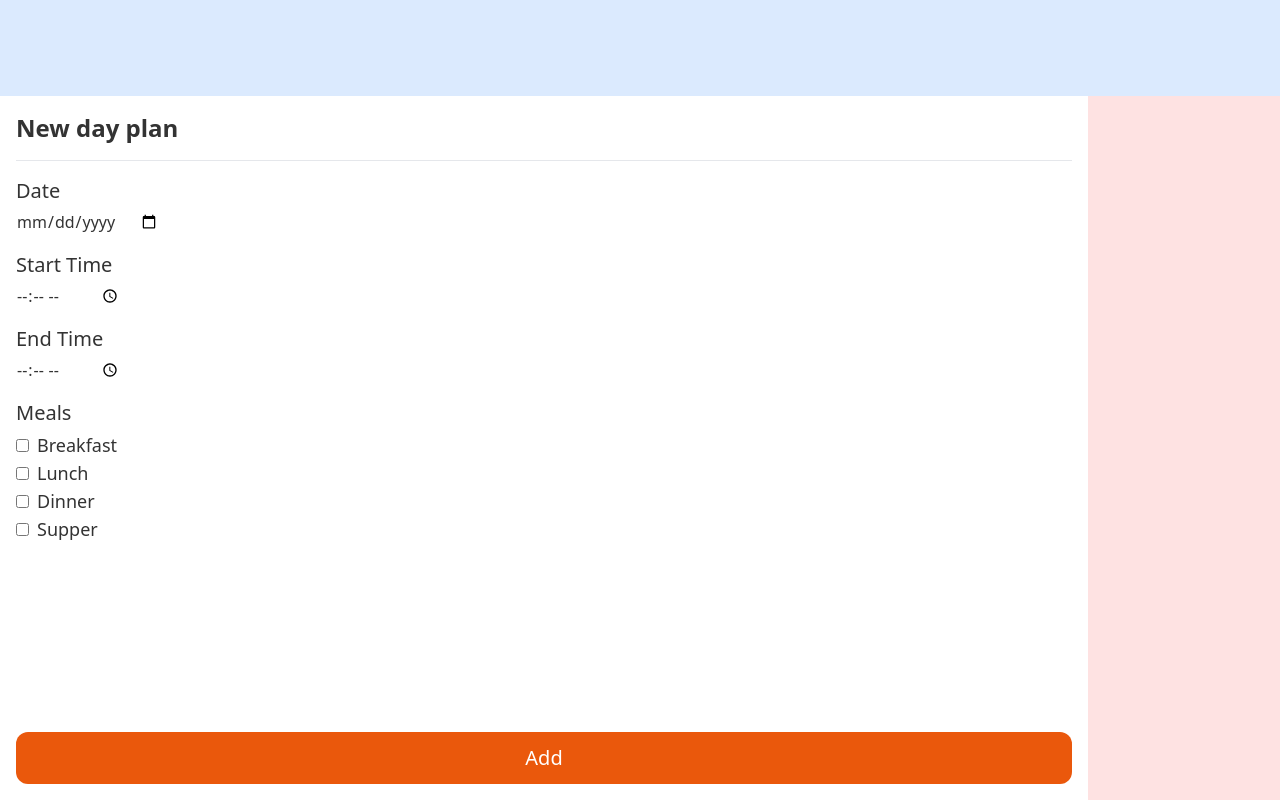
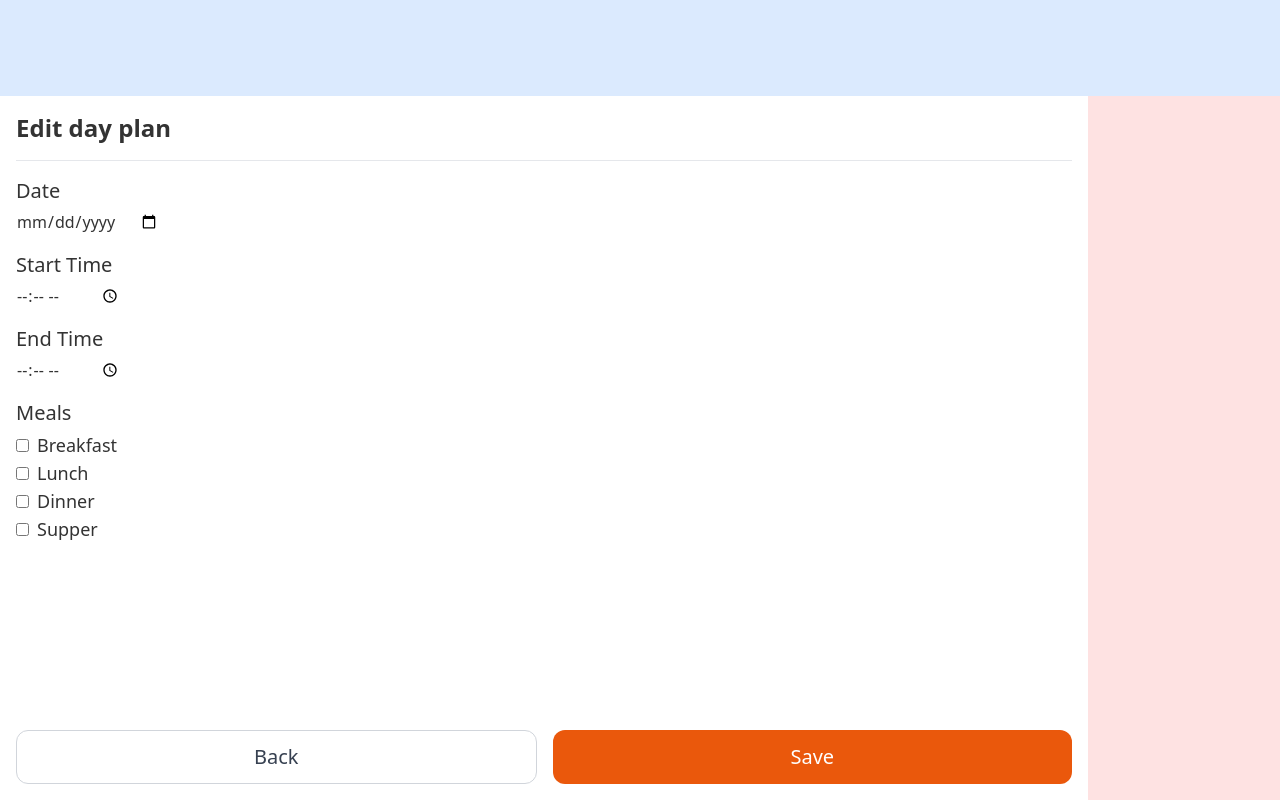
Before and after one commit to dawidzawislak/bitehack2026, a React (Vite) app in the folder app/: page /new-day/1 in a window 1280 px wide. Built offline with nearby package versions, Linux system fonts and the light colour scheme; no server answers.

Commit message:
[FRONT] NewDay and Plan pages

```diff
--- a/app/src/components/PlanDayCard.tsx
+++ b/app/src/components/PlanDayCard.tsx
@@ -1,22 +1,24 @@
 import type { PlanDay } from "../types/models";
 import { Heading } from "./common";
-import { CloseIcon } from "./icons";
+import { TrashIcon } from "./icons";
 
 interface PlanDayCardProps {
   i: number;
   plan: PlanDay;
+  onClick?: () => void | Promise<void>;
 }
 
-export default function PlanDayCard({ i, plan }: PlanDayCardProps) {
+export default function PlanDayCard({ i, plan, onClick }: PlanDayCardProps) {
   return (
-    <div className="border border-gray-300 rounded-xl overflow-hidden flex relative shadow-md">
+    <div
+      className="border border-gray-300 rounded-xl overflow-hidden flex relative shadow-md cursor-pointer"
+      onClick={onClick}
+    >
       <div className="bg-red-400 text-white p-4 flex items-center">
-        <CloseIcon />
+        <TrashIcon />
       </div>
       <div className="p-2">
-        <Heading level={2} className="mb-1">
-          Day {i}
-        </Heading>
+        <Heading level={2}>Day {i}</Heading>
         <div className="text-lg">{plan.date}</div>
         <div className="text-md">
           {plan.startHour} - {plan.endHour}
--- a/app/src/components/common/Content.tsx
+++ b/app/src/components/common/Content.tsx
@@ -6,18 +6,18 @@ export default function Content({
   header,
   children,
   sidebar,
-  button1,
-  button2,
-  button1action,
-  button2action,
+  buttonNext,
+  buttonBack,
+  buttonNextAction,
+  buttonBackAction,
 }: {
   header: string;
   children: ReactNode;
   sidebar: boolean;
-  button1?: string;
-  button2?: string;
-  button1action?: () => void;
-  button2action?: () => void;
+  buttonNext?: string;
+  buttonBack?: string;
+  buttonNextAction?: () => void;
+  buttonBackAction?: () => void;
 }) {
   return (
     <div className="flex h-full">
@@ -26,14 +26,19 @@ export default function Content({
         <hr className="my-4" />
         <div className="flex-grow overflow-y-auto">{children}</div>
         <div className="flex gap-4">
-          {button1 && (
-            <Button fullWidth className="mt-4" onClick={button1action}>
-              {button1}
+          {buttonBack && (
+            <Button
+              fullWidth
+              className="mt-4"
+              onClick={buttonBackAction}
+              variant="secondary"
+            >
+              {buttonBack}
             </Button>
           )}
-          {button2 && (
-            <Button fullWidth className="mt-4" onClick={button2action}>
-              {button2}
+          {buttonNext && (
+            <Button fullWidth className="mt-4" onClick={buttonNextAction}>
+              {buttonNext}
             </Button>
           )}
         </div>
--- /dev/null
+++ b/app/src/components/icons/TrashIcon.tsx
@@ -0,0 +1,27 @@
+import type { FC, SVGProps } from "react";
+
+interface CloseIconProps extends SVGProps<SVGSVGElement> {
+  size?: number;
+}
+
+const TrashIcon: FC<CloseIconProps> = ({ size = 24, ...props }) => {
+  return (
+    <svg
+      width={size}
+      height={size}
+      viewBox="0 0 24 24"
+      fill="none"
+      xmlns="http://www.w3.org/2000/svg"
+      {...props}
+      stroke="currentColor"
+    >
+      <path d="M12 2.75C11.0215 2.75 10.1871 3.37503 9.87787 4.24993C9.73983 4.64047 9.31134 4.84517 8.9208 4.70713C8.53026 4.56909 8.32557 4.1406 8.46361 3.75007C8.97804 2.29459 10.3661 1.25 12 1.25C13.634 1.25 15.022 2.29459 15.5365 3.75007C15.6745 4.1406 15.4698 4.56909 15.0793 4.70713C14.6887 4.84517 14.2602 4.64047 14.1222 4.24993C13.813 3.37503 12.9785 2.75 12 2.75Z" />
+      <path d="M2.75 6C2.75 5.58579 3.08579 5.25 3.5 5.25H20.5001C20.9143 5.25 21.2501 5.58579 21.2501 6C21.2501 6.41421 20.9143 6.75 20.5001 6.75H3.5C3.08579 6.75 2.75 6.41421 2.75 6Z" />
+      <path d="M5.91508 8.45011C5.88753 8.03681 5.53015 7.72411 5.11686 7.75166C4.70356 7.77921 4.39085 8.13659 4.41841 8.54989L4.88186 15.5016C4.96735 16.7844 5.03641 17.8205 5.19838 18.6336C5.36678 19.4789 5.6532 20.185 6.2448 20.7384C6.83639 21.2919 7.55994 21.5307 8.41459 21.6425C9.23663 21.75 10.2751 21.75 11.5607 21.75H12.4395C13.7251 21.75 14.7635 21.75 15.5856 21.6425C16.4402 21.5307 17.1638 21.2919 17.7554 20.7384C18.347 20.185 18.6334 19.4789 18.8018 18.6336C18.9637 17.8205 19.0328 16.7844 19.1183 15.5016L19.5818 8.54989C19.6093 8.13659 19.2966 7.77921 18.8833 7.75166C18.47 7.72411 18.1126 8.03681 18.0851 8.45011L17.6251 15.3492C17.5353 16.6971 17.4712 17.6349 17.3307 18.3405C17.1943 19.025 17.004 19.3873 16.7306 19.6431C16.4572 19.8988 16.083 20.0647 15.391 20.1552C14.6776 20.2485 13.7376 20.25 12.3868 20.25H11.6134C10.2626 20.25 9.32255 20.2485 8.60915 20.1552C7.91715 20.0647 7.54299 19.8988 7.26957 19.6431C6.99616 19.3873 6.80583 19.025 6.66948 18.3405C6.52891 17.6349 6.46488 16.6971 6.37503 15.3492L5.91508 8.45011Z" />
+      <path d="M9.42546 10.2537C9.83762 10.2125 10.2051 10.5132 10.2464 10.9254L10.7464 15.9254C10.7876 16.3375 10.4869 16.7051 10.0747 16.7463C9.66256 16.7875 9.29502 16.4868 9.25381 16.0746L8.75381 11.0746C8.71259 10.6625 9.0133 10.2949 9.42546 10.2537Z" />
+      <path d="M15.2464 11.0746C15.2876 10.6625 14.9869 10.2949 14.5747 10.2537C14.1626 10.2125 13.795 10.5132 13.7538 10.9254L13.2538 15.9254C13.2126 16.3375 13.5133 16.7051 13.9255 16.7463C14.3376 16.7875 14.7051 16.4868 14.7464 16.0746L15.2464 11.0746Z" />
+    </svg>
+  );
+};
+
+export default TrashIcon;
--- a/app/src/components/icons/index.ts
+++ b/app/src/components/icons/index.ts
@@ -1,2 +1,3 @@
-export { default as ChevronDownIcon } from './ChevronDownIcon'
-export { default as CloseIcon } from './CloseIcon'
+export { default as ChevronDownIcon } from "./ChevronDownIcon";
+export { default as CloseIcon } from "./CloseIcon";
+export { default as TrashIcon } from "./TrashIcon";
--- a/app/src/pages/NewDay.tsx
+++ b/app/src/pages/NewDay.tsx
@@ -1,11 +1,23 @@
-import { useState } from "react";
+import { useState, useMemo } from "react";
+import { useParams, useNavigate } from "react-router-dom";
 import Content from "../components/common/Content";
 import { useRouteCtx } from "../hooks/useRouteCtx";
+import type { PlanDay } from "../types/models";
 
 export default function NewDay() {
-  const { setPlanDays } = useRouteCtx();
+  const { setPlanDays, planDays } = useRouteCtx();
+  const { id } = useParams<{ id: string }>();
+  const navigate = useNavigate();
 
-  const [formData, setFormData] = useState({
+  // Compute initial form data based on id parameter
+  const initialFormData = useMemo(() => {
+    if (id && id !== "new") {
+      const dayIndex = parseInt(id);
+      if (!isNaN(dayIndex) && dayIndex >= 0 && dayIndex < planDays.length) {
+        return planDays[dayIndex];
+      }
+    }
+    return {
       date: "",
       startHour: "",
       endHour: "",
@@ -15,22 +27,41 @@ export default function NewDay() {
         dinner: false,
         supper: false,
       },
-  });
+    };
+  }, [id, planDays]);
+
+  const [formData, setFormData] = useState(initialFormData);
 
   const handleSubmit = (e: React.FormEvent) => {
     e.preventDefault();
   };
 
-  const addDay = () => {
-    // Logic to add the new day plan
+  const saveDay = () => {
+    if (id === "new" || !id) {
+      // Add new day
+      setPlanDays([...planDays, formData as PlanDay]);
+    } else {
+      // Edit existing day
+      const dayIndex = parseInt(id);
+      if (!isNaN(dayIndex) && dayIndex >= 0 && dayIndex < planDays.length) {
+        const updatedPlanDays = [...planDays];
+        updatedPlanDays[dayIndex] = formData as PlanDay;
+        setPlanDays(updatedPlanDays);
+      }
+    }
+    navigate("/plan");
   };
+
+  const isEditing = id && id !== "new";
 
   return (
     <Content
-      header="New day plan"
+      header={isEditing ? "Edit day plan" : "New day plan"}
       sidebar={true}
-      button1="Add"
-      button1action={addDay}
+      buttonNext={isEditing ? "Save" : "Add"}
+      buttonNextAction={saveDay}
+      buttonBack="Back"
+      buttonBackAction={() => navigate("/plan")}
     >
       <form className="flex flex-col gap-4" onSubmit={handleSubmit}>
         <div>
--- a/app/src/pages/Plan.tsx
+++ b/app/src/pages/Plan.tsx
@@ -1,44 +1,35 @@
-import { Heading, Section } from "../components/common";
+import { useNavigate } from "react-router-dom";
+import Content from "../components/common/Content";
 import PlanDayCard from "../components/PlanDayCard";
+import { useRouteCtx } from "../hooks/useRouteCtx";
 
 export default function Plan() {
+  const { planDays } = useRouteCtx();
+  const navigate = useNavigate();
+
   return (
-    <Section>
-      <Heading level={1}>Tour Time</Heading>
-      <hr className="my-4" />
+    <Content
+      header="Tour time"
+      sidebar={true}
+      buttonNext="Next"
+      buttonNextAction={() => {}}
+    >
       <div className="flex flex-col gap-4">
-        <PlanDayCard
-          i={1}
-          plan={{
-            date: "2024-06-01",
-            startHour: "09:00",
-            endHour: "17:00",
-            meals: {
-              breakfast: true,
-              lunch: false,
-              dinner: false,
-              supper: true,
-            },
-          }}
-        />
-        <PlanDayCard
-          i={2}
-          plan={{
-            date: "2024-06-02",
-            startHour: "10:00",
-            endHour: "16:00",
-            meals: {
-              breakfast: false,
-              lunch: true,
-              dinner: true,
-              supper: false,
-            },
-          }}
-        />
-        <button className="border border-orange-200 rounded-xl overflow-hidden flex relative text-7xl flex justify-center shadow-md hover:bg-orange-50 hover:shadow-lg">
+        {planDays.map((plan, index) => (
+          <PlanDayCard
+            key={index}
+            i={index + 1}
+            plan={plan}
+            onClick={() => navigate(`/new-day/${index}`)}
+          />
+        ))}
+        <button
+          className="w-full border border-orange-200 rounded-xl overflow-hidden flex relative text-7xl flex justify-center shadow-md hover:bg-orange-50 hover:shadow-lg"
+          onClick={() => navigate("/new-day/new")}
+        >
           +
         </button>
       </div>
-    </Section>
+    </Content>
   );
 }
```
Lines whose indentation alone changed are shown as unchanged.
